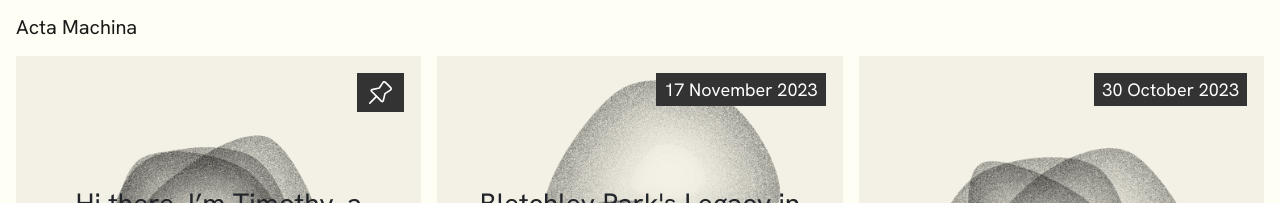
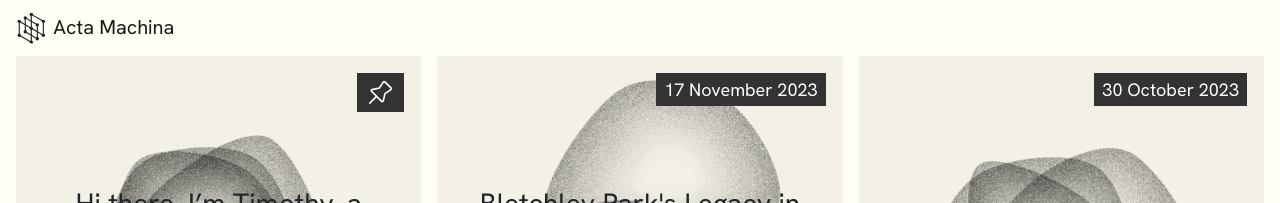
Before and after one commit to tlyleung/tlyleung.github.io, a Jekyll site: the page built from index.md, in a window 1280 px wide. Shown: the top 203 px of the page. Built offline with Jekyll 4.4.1, drawn with Linux system fonts in a browser that asks for light colours.

Commit message:
Add logo

```diff
--- a/_includes/header.html
+++ b/_includes/header.html
@@ -3,7 +3,12 @@
     <div class="container-fluid px-2 px-md-3">
       {%- assign default_paths = site.pages | map: "path" -%}
       {%- assign page_paths = site.header_pages | default: default_paths -%}
-      <a class="navbar-brand" href="{{ "/" | relative_url }}">{{ site.title | escape }}</a>
+      <a class="navbar-brand" href="{{ "/" | relative_url }}">
+          <svg class="svg-logo" viewBox="1 1 23 23">
+            <use xlink:href="{{ "assets/images/shared/logo.svg#logo" | relative_url }}"></use>
+          </svg>
+        <span>{{ site.title | escape }}</span>
+      </a>
       <div class="collapse navbar-collapse">
         <ul class="navbar-nav ms-auto">
           {%- if page_paths -%}
--- a/assets/stylesheets/bootstrap.scss
+++ b/assets/stylesheets/bootstrap.scss
@@ -355,3 +355,10 @@ iframe {
 blockquote {
   overflow-x: scroll;
 }
+
+.svg-logo {
+  width: 32px;
+  height: 32px;
+  fill: $body-color;
+  stroke: $body-color;
+}
```
Also changed, not shown: assets/images/shared/logo.svg (added).
